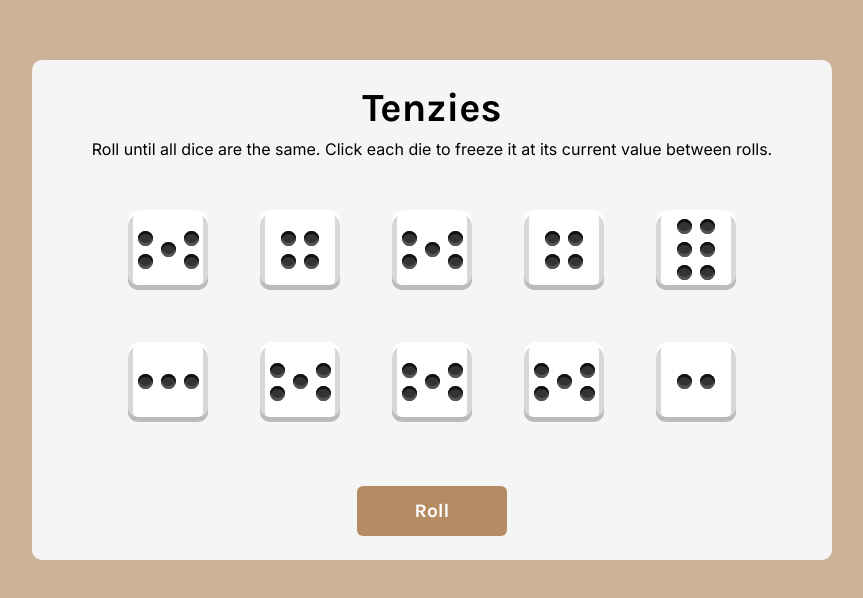
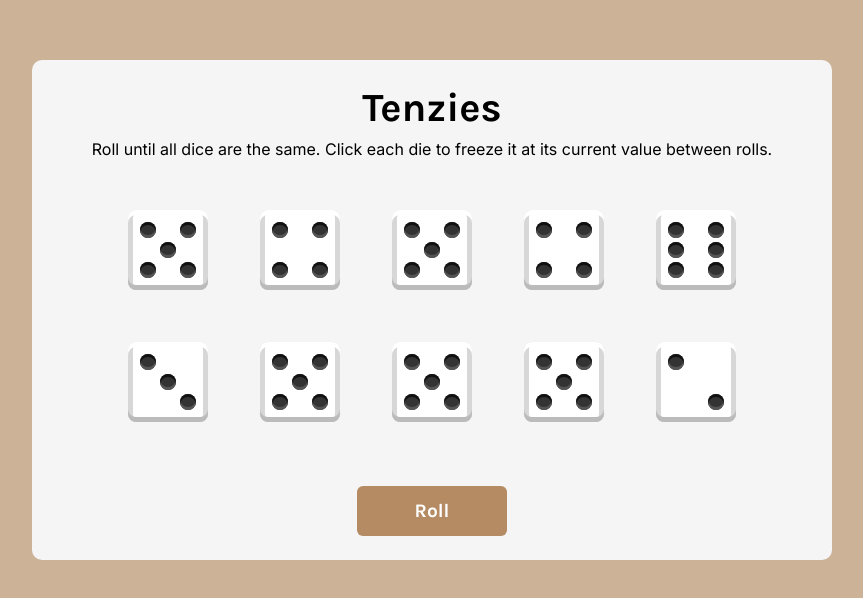
Before and after one commit to steph-xue/tenzies-game, a React (Vite) app: page / in a window 1280 px wide. Shown: the top 598 px of the page, without its empty margins (208-1071 px from the left). Built offline with nearby package versions, Linux system fonts and the light colour scheme.

Commit message:
fix die faces using grid instead of flex box

```diff
--- a/src/components/Die.jsx
+++ b/src/components/Die.jsx
@@ -1,91 +1,37 @@
 import React from "react"
 
 function Die(props) {
+    // Extract the value of the die from the props
+    const dieValue = props.value;
 
     // Change the background color of the die if it is held
     const styles = {
         backgroundColor: props.isHeld ? "#d3b08d" : "white"
     };
 
-    // Render the die face based on the value
-    var dieFace;
-    if (props.value === 1) {
-        dieFace = (
-            <div className="first-face">
-                <span className="pip"></span>
-            </div>
-        );
-    } else if (props.value === 2) {
-        dieFace = (
-            <div className="second-face">
-                <span className="pip"></span>
-                <span className="pip"></span>
-            </div>
-        );
-    } else if (props.value === 3) {
-        dieFace = (
-            <div className="third-face">
-                <span className="pip"></span>
-                <span className="pip"></span>
-                <span className="pip"></span>
-            </div>
-        );
-    } else if (props.value === 4) {
-        dieFace = (
-            <div className="fourth-face">
-                <div className="column">
-                    <span className="pip"></span>
-                    <span className="pip"></span>
-                </div>
-                <div className="column">
-                    <span className="pip"></span>
-                    <span className="pip"></span>
-                </div>
-            </div>
-        );
-    } else if (props.value === 5) {
-        dieFace = (
-            <div className="fifth-face">
-                <div className="column">
-                    <span className="pip"></span>
-                    <span className="pip"></span>
-                </div>
-                <div className="column">
-                    <span className="pip"></span>
-                </div>
-                <div className="column">
-                    <span className="pip"></span>
-                    <span className="pip"></span>
-                </div>
-            </div>
-        );
-    } else {
-        dieFace = (
-            <div className="sixth-face">
-                <div className="column">
-                    <span className="pip"></span>
-                    <span className="pip"></span>
-                    <span className="pip"></span>
-                </div>
-                <div className="column">
-                    <span className="pip"></span>
-                    <span className="pip"></span>
-                    <span className="pip"></span>
-                </div>
-            </div>
-        );
-    }
+    // Define the Pip component
+    const Pip = () => <span className="pip" />;
 
-    // Render the die component
-    return (
+    // Define the Face component
+    const Face = ({ children }) => (
         <div
             className="die-face"
             style={styles}
             onClick={props.holdDice}
         >
-            {dieFace}
+            {children}
         </div>
     );
+
+    // Generate the pips for the die face
+    const pips = Number.isInteger(dieValue)
+        ? Array(dieValue)
+            .fill(0)
+            .map((_, i) => <Pip key={i} />)
+        : null;
+
+    // Render the die component
+    return <Face>{pips}</Face>;
 }
 
 export default Die;
--- a/src/style.css
+++ b/src/style.css
@@ -45,87 +45,55 @@ main {
 }
 
 .die-face {
-  height: 80px;
-  width: 80px;
-  border-radius: 10px;
-  display: flex;
-  justify-content: center;
-  align-items: center;
-  vertical-align: center;
-  align-content: center;
-  cursor: pointer;
-  box-shadow:
-    inset 0 5px white,
-    inset 0 -5px #bbb,
-    inset 5px 0 #d7d7d7,
-    inset -5px 0 #d7d7d7;
-  margin: 16px;
-  padding: 4px;
-  object-fit: contain;
-}
+  display: grid;
+	grid-template-areas:
+		"a . c"
+		"e g f"
+		"d . b";
+	grid-template-rows: repeat(3, 1fr);
+	grid-template-columns: repeat(3, 1fr);
 
-.first-face {
-  display: flex;
-  justify-content: center;
-  align-items: center;
-}
+	flex: 0 0 auto;
+	margin: 16px;
+	padding: 10px;
+	width: 80px;
+	height: 80px;
 
-.second-face {
-  display: flex;
-  justify-content: space-between;
-}
-
-.second-face .pip:nth-of-type(2) {
-  align-self: flex-end;
-}
-
-.third-face {
-  display: flex;
-  justify-content: space-between;
-}
-
-.third-face .pip:nth-of-type(2) {
-  align-self: center;
-}
-
-.third-face .pip:nth-of-type(3) {
-  align-self: flex-end;
-}
-
-.fourth-face, .sixth-face {
-  display: flex;
-  justify-content: space-between;
-}
-
-.fourth-face .column, .sixth-face .column {
-  display: flex;
-  flex-direction: column;
-  justify-content: space-between;
-}
-
-.fifth-face {
-  display: flex;
-  justify-content: space-between;
-}
-
-.fifth-face .column {
-  display: flex;
-  flex-direction: column;
-  justify-content: space-between;
-}
-
-.fifth-face .column:nth-of-type(2) {
-  justify-content: center;
+	background-color: #e7e7e7;
+	box-shadow: inset 0 5px white, inset 0 -5px #bbb, inset 5px 0 #d7d7d7,
+		inset -5px 0 #d7d7d7;
+	border-radius: 10%;
 }
 
 .pip {
-  display: block;
-  width: 15px;
-  height: 15px;
-  border-radius: 50%;
-  margin: 4px;
-  background-color: #333;
-  box-shadow: inset 0 3px #111, inset 0 -3px #555;
+	display: block;
+	align-self: center;
+	justify-self: center;
+	width: 16px;
+	height: 16px;
+	border-radius: 50%;
+	background-color: #333;
+	box-shadow: inset 0 3px #111, inset 0 -3px #555;
+}
+
+.pip:nth-child(2) {
+	grid-area: b;
+}
+.pip:nth-child(3) {
+	grid-area: c;
+}
+.pip:nth-child(4) {
+	grid-area: d;
+}
+.pip:nth-child(5) {
+	grid-area: e;
+}
+.pip:nth-child(6) {
+	grid-area: f;
+}
+/* This selects the last pip of odd-valued dice (1, 3, 5) and positions the pip in the center */
+.pip:nth-child(odd):last-child {
+	grid-area: g;
 }
 
 .roll-dice {
```
